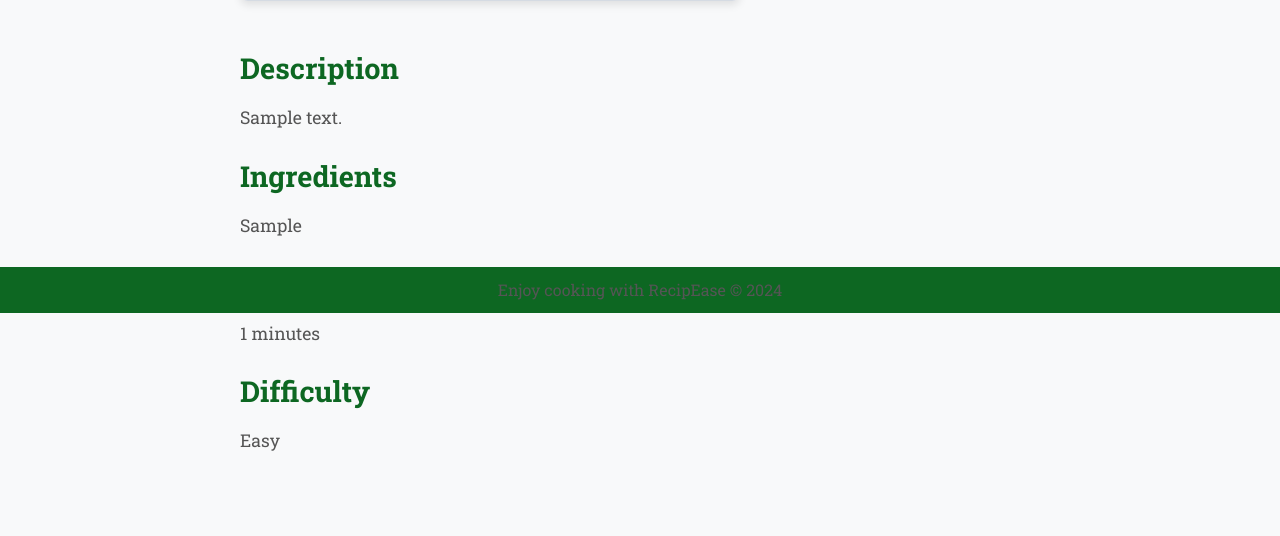
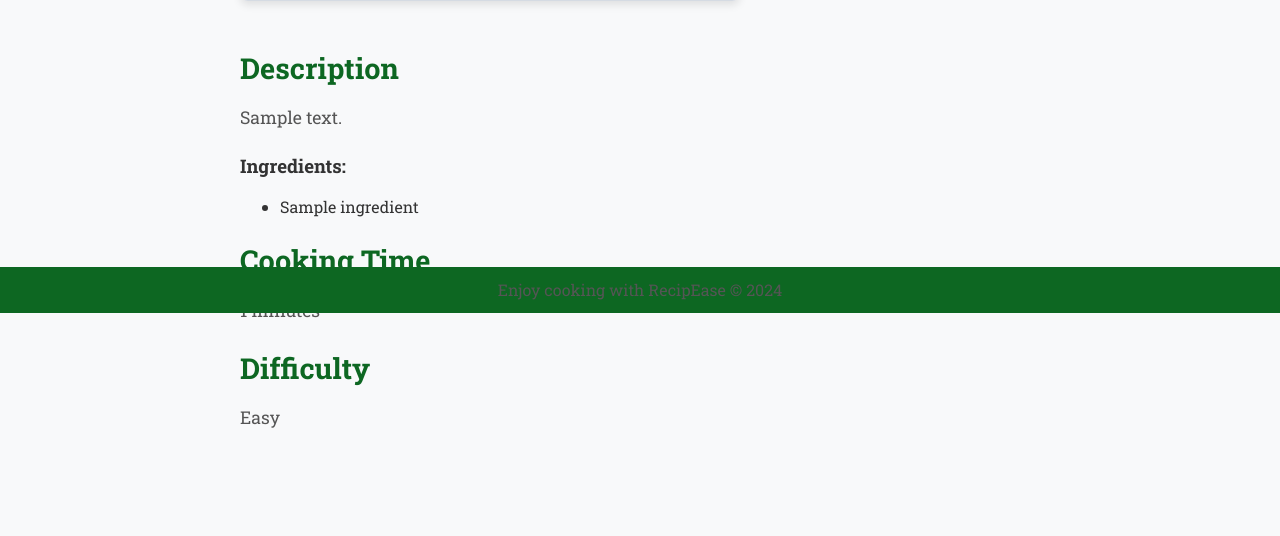
Before and after one commit to bphil1041/recipe-app, a Django app: template A2_Recipe_App/src/recipes/templates/recipes/recipe_detail.html in a window 1280 px wide. Shown: the part 487-1023 px from the top of the page. After the commit the page ends 915 px from the top, so only its background shows below. Run offline with Django 4.2, Linux system fonts and the light colour scheme; tables that the repository leaves empty hold one stand-in row (values such as "Sample post"); the template is opened without the code that fills it: values that come from a table or form of the project are taken from there, most other values are stand-ins (such as "Sample title", 1, 10 or a date in 2020); grey boxes marked "Sample" are stand-in pictures.

Commit message:
Update recipe_detail.html

```diff
--- a/A2_Recipe_App/src/recipes/templates/recipes/recipe_detail.html
+++ b/A2_Recipe_App/src/recipes/templates/recipes/recipe_detail.html
@@ -128,10 +128,12 @@
             <p>{{ recipe.description }}</p>
         </div>
 
-        <div class="section">
-            <h2>Ingredients</h2>
-            <p>{{ recipe.ingredients }}</p>
-        </div>
+        <h3>Ingredients:</h3>
+        <ul>
+            {% for ingredient in ingredients %}
+            <li>{{ ingredient }}</li>
+            {% endfor %}
+        </ul>
 
         <div class="section">
             <h2>Cooking Time</h2>
```
